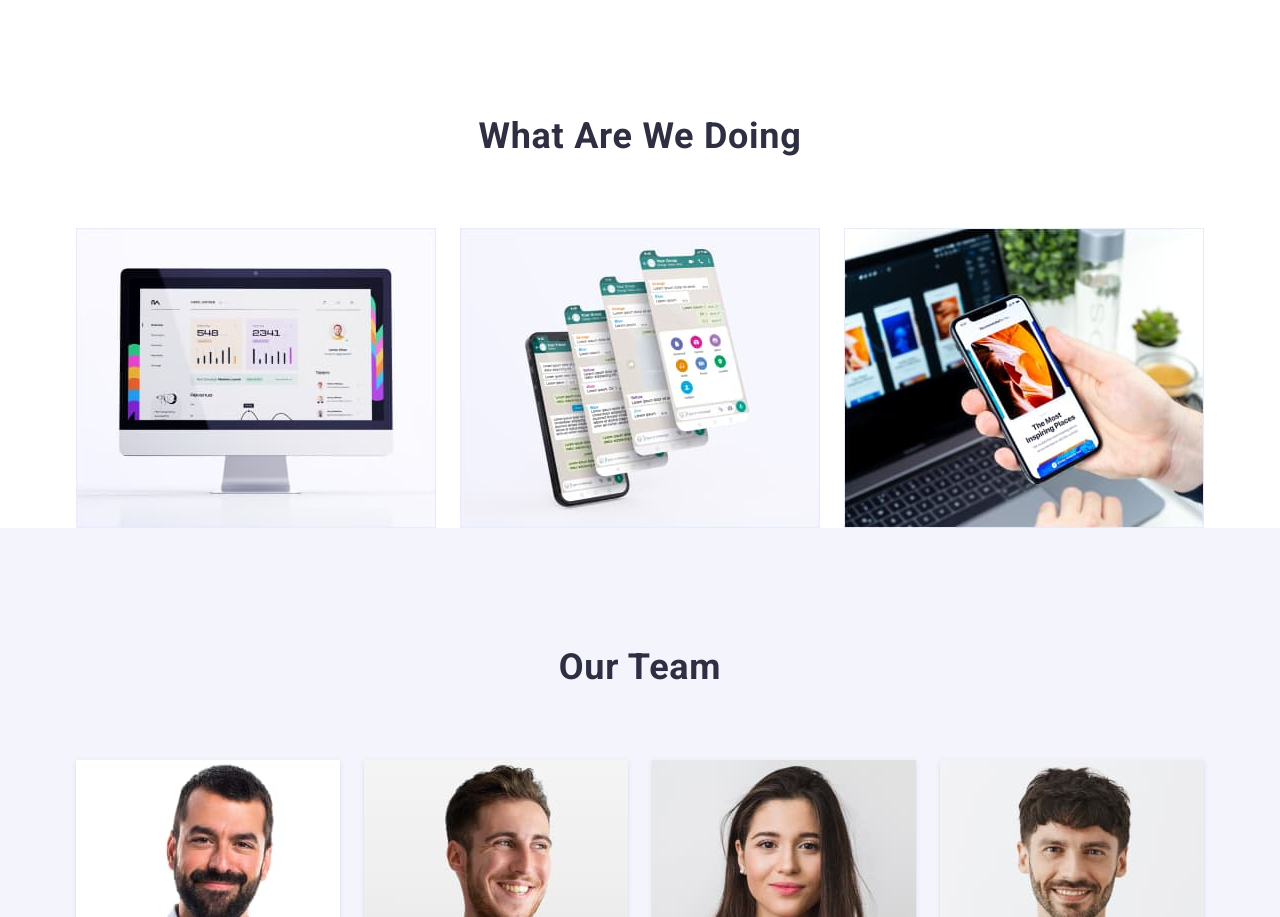
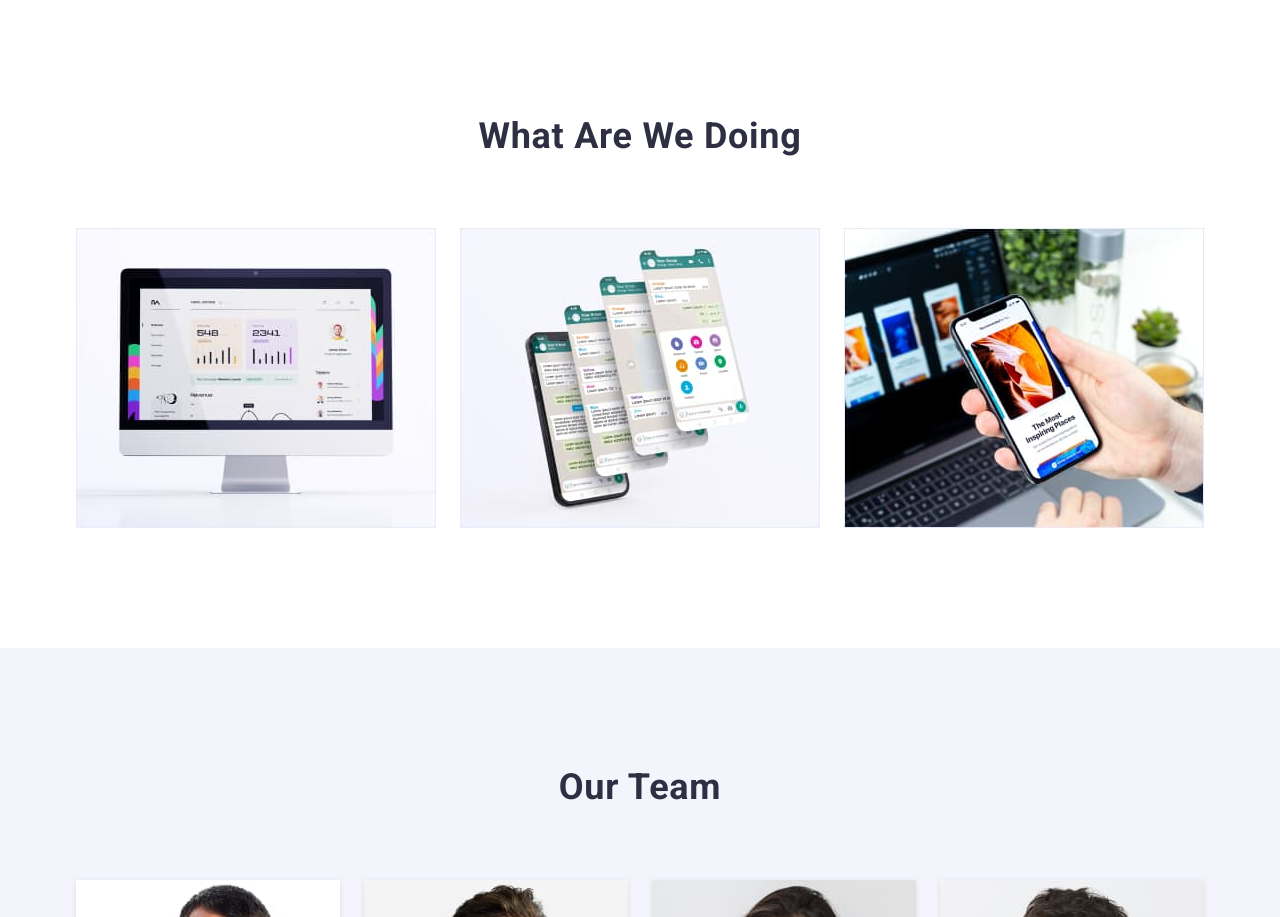
Before and after one commit to goldenkaia/goit-markup-hw-03, a plain HTML site: page index.html in a window 1280 px wide. Shown: the part 924-1841 px from the top of the page. Drawn offline with nearby package versions, Linux system fonts and the light colour scheme.

Commit message:
update 100500 block3

```diff
--- a/css/style.css
+++ b/css/style.css
@@ -229,11 +229,9 @@ body {
 
 }
 
-.what-are-we-doing {}
-
-/*------here's padding bottom only-----*/
-/*----space btw elements is no padding------*/
-
+.what-are-we-doing {
+  padding-bottom: 120px;
+}
 
 .features-list {
   display: flex;
@@ -252,6 +250,7 @@ body {
   color: var(--slate-color);
 
 }
+
 /*-----------Our-team----------*/
 
 .our-team {
```
Also changed, not shown: portfolio.html (+1 -1 lines).
